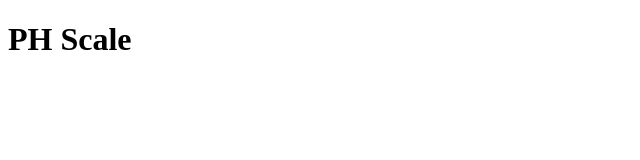
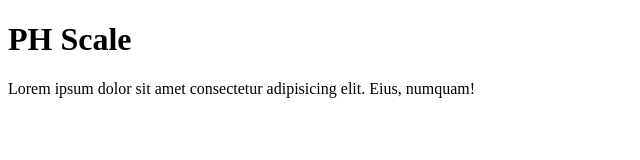
Before and after one commit to talharsiddiqui/pH-Scale-Assignment, a plain HTML site: page index.html in a window 1280 px wide. Shown: the whole page, without its empty margins (0-640 px from the left). Drawn offline with Linux system fonts and the light colour scheme.

Commit message:
para added

```diff
--- a/index.html
+++ b/index.html
@@ -7,6 +7,6 @@
 </head>
 <body>
     <h1>PH Scale</h1>
-
+    <p>Lorem ipsum dolor sit amet consectetur adipisicing elit. Eius, numquam!</p>
 </body>
 </html>
```
